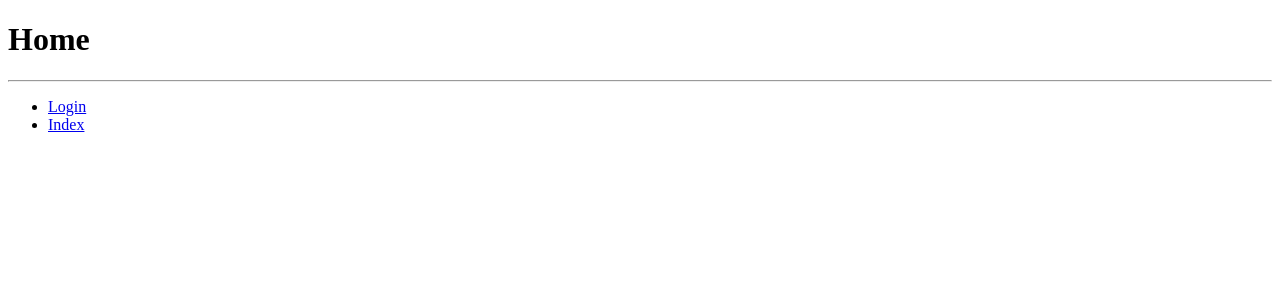
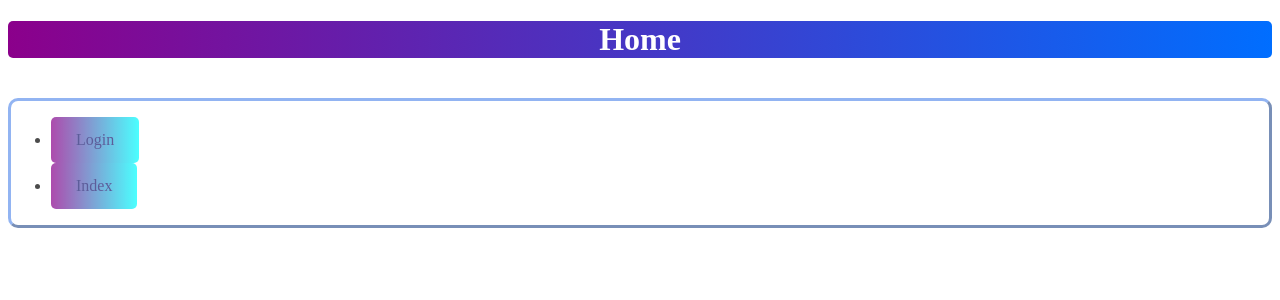
Before and after one commit to EminentNebula71/psi_1312_01_p3, a Django app: page / in a window 1280 px wide. Shown: the top 300 px of the page. Run offline with Django 3.2, Linux system fonts and the light colour scheme; parts of the project's set-up code (start-up, migrations or seed data) failed here and were passed over.

Commit message:
css empezado

```diff
--- /dev/null
+++ b/labassign/static/css/base.css
@@ -0,0 +1,31 @@
+#lista {
+    position: relative;
+    bottom: 0px;
+    border-style: outset;
+    border-color: cornflowerblue;
+    border-radius: 10px;
+    opacity: 0.7;
+}
+
+a.lista:link, a.lista:visited {
+    background-image:linear-gradient(to right, darkmagenta, cyan);
+    color:midnightblue;
+    padding: 14px 25px;
+    text-align: center;
+    text-decoration: none;
+    display: inline-block;
+    border-radius: 5px;
+}
+
+a.lista:hover {
+    background-image: linear-gradient(to right, cyan, darkmagenta);
+    color: darkmagenta;
+    transition-duration: 0.4s;
+}
+
+h1 {
+    background-image:linear-gradient(to right, darkmagenta, rgb(0, 110, 255));
+    border-radius: 5px;
+    text-align: center;
+    color: white;
+}
--- a/labassign/templates/core/base.html
+++ b/labassign/templates/core/base.html
@@ -1,7 +1,8 @@
 <!DOCTYPE html>
-
+{% load static %}
 <html>
     <head lang="en">
+        <link rel="stylesheet" href="{% static "css/base.css" %}"/>
         <meta charset="UTF-8"/>
         <title>
             Core -
@@ -15,15 +16,15 @@
             {% block body_block %}
             {% endblock %}
         </div>
-        <hr/>
-        <div>
+        <br/>
+        <div id="lista">
             <ul>
                 {% if user.is_authenticated %}
-                    <li><a href="{% url 'logout' %}">Logout</a></li>
+                    <li><a class="lista" href="{% url 'logout' %}">Logout</a></li>
                 {% else %}
-                    <li><a href="{% url 'login' %}">Login</a></li>
+                    <li><a class="lista" href="{% url 'login' %}">Login</a></li>
                 {% endif %}
-                    <li><a href="{% url 'core:home' %}">Index</a></li>
+                    <li><a class="lista" href="{% url 'core:home' %}">Index</a></li>
             </ul>
         </div>
     </body>
```
Also changed, not shown: labassign/labassign/settings.py (+8 -3 lines).
